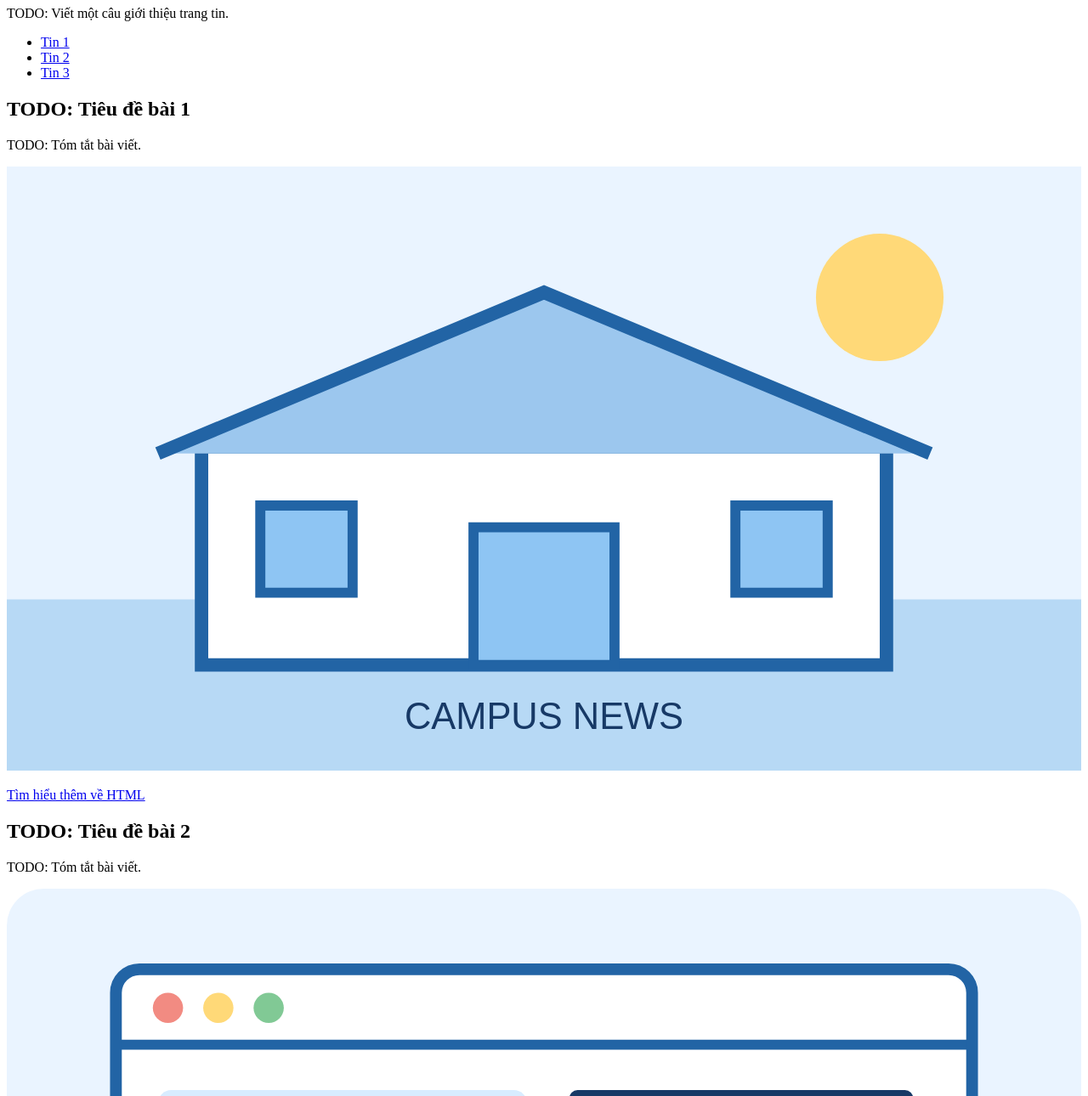
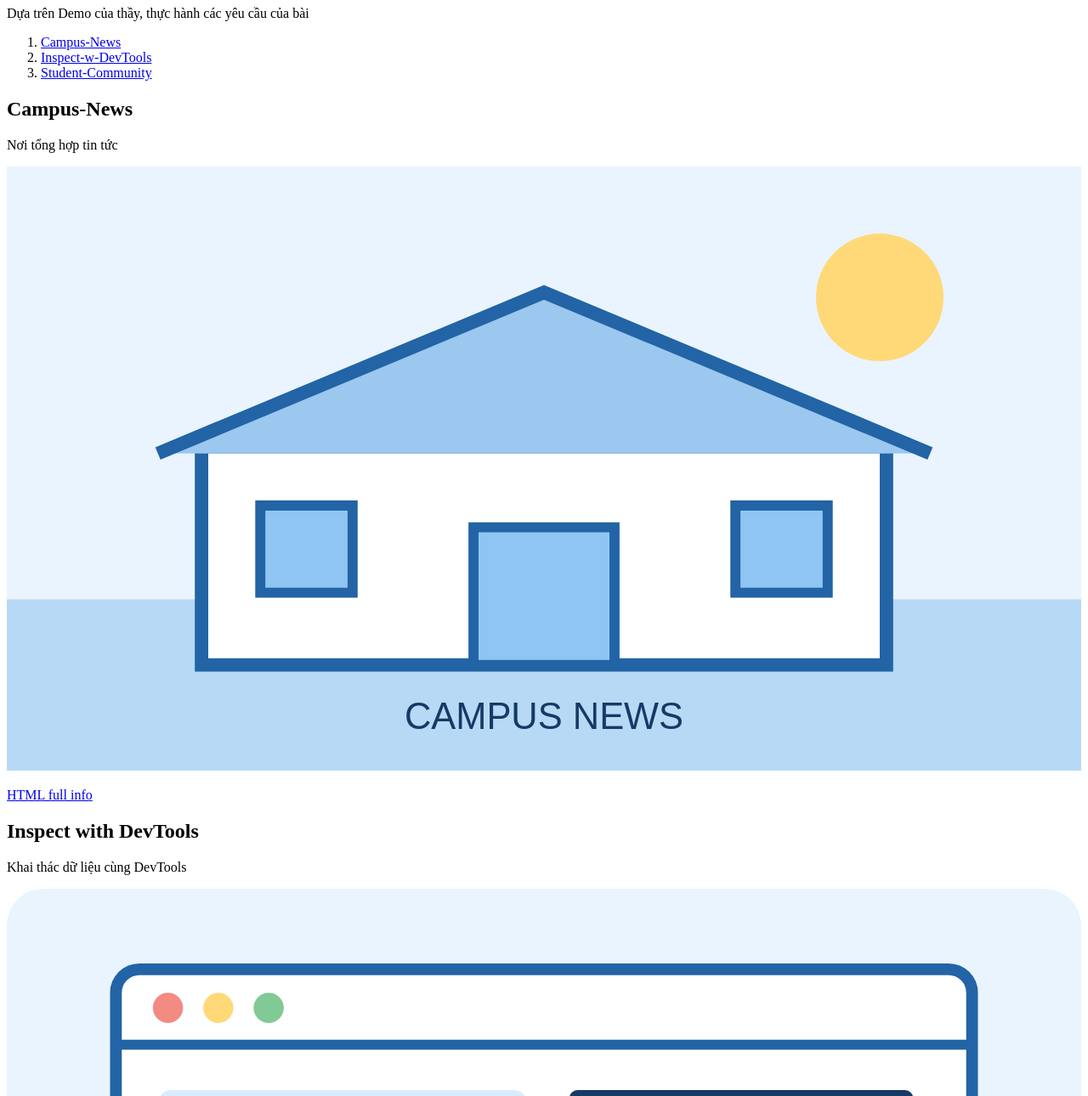
Before and after one commit to NguyenSyHaiAnh/TH01, a plain HTML site: page starter/index.html in a window 1280 px wide. Shown: the part 73-1363 px from the top of the page at 85% size. Drawn offline with Linux system fonts and the light colour scheme.

Commit message:
change the whole text

```diff
--- a/starter/index.html
+++ b/starter/index.html
@@ -4,43 +4,43 @@
   <meta charset="utf-8">
   <meta name="viewport" content="width=device-width, initial-scale=1">
   <!-- TODO: Đặt tiêu đề xuất hiện trên tab trình duyệt. -->
-  <title>TODO: Tiêu đề CSE122 News</title>
+  <title>CSE122 Practice HTML HaiAnh 2551160719</title>
 </head>
 <body>
   <header>
     <!-- TODO: Thêm tên website bằng heading chính. -->
-    <h1>TODO: Tên website</h1>
-    <p>TODO: Viết một câu giới thiệu trang tin.</p>
+    <h1>Web thực hành đầu tiên của Hải Anh</h1>
+    <p>Dựa trên Demo của thầy, thực hành các yêu cầu của bài</p>
     <nav aria-label="Chuyên mục tin tức">
-      <ul>
+      <ol>
         <!-- TODO: Tạo liên kết tới ba bài viết bên dưới. -->
-        <li><a href="#article-1">Tin 1</a></li>
-        <li><a href="#article-2">Tin 2</a></li>
-        <li><a href="#article-3">Tin 3</a></li>
-      </ul>
+        <li><a href="#article-1">Campus-News</a></li>
+        <li><a href="#article-2">Inspect-w-DevTools</a></li>
+        <li><a href="#article-3">Student-Community</a></li>
+      </ol>
     </nav>
   </header>
   <main>
     <article id="article-1">
       <!-- TODO: Thêm tiêu đề, tóm tắt, ảnh assets/news-campus.svg và alt phù hợp. -->
-      <h2>TODO: Tiêu đề bài 1</h2>
-      <p>TODO: Tóm tắt bài viết.</p>
-      <img src="assets/news-campus.svg" alt="TODO: Mô tả ảnh">
-      <p><a href="https://html.spec.whatwg.org/">Tìm hiểu thêm về HTML</a></p>
+      <h2>Campus-News</h2>
+      <p>Nơi tổng hợp tin tức</p>
+      <img src="assets/news-campus.svg" alt="campus-image">
+      <p><a href="https://html.spec.whatwg.org/">HTML full info</a></p>
     </article>
     <article id="article-2">
       <!-- TODO: Hoàn thiện bài viết thứ hai và ảnh assets/news-devtools.svg. -->
-      <h2>TODO: Tiêu đề bài 2</h2>
-      <p>TODO: Tóm tắt bài viết.</p>
-      <img src="assets/news-devtools.svg" alt="TODO: Mô tả ảnh">
+      <h2>Inspect with DevTools</h2>
+      <p>Khai thác dữ liệu cùng DevTools</p>
+      <img src="assets/news-devtools.svg" alt="devtools">
     </article>
     <article id="article-3">
       <!-- TODO: Hoàn thiện bài viết thứ ba và ảnh assets/news-community.svg. -->
-      <h2>TODO: Tiêu đề bài 3</h2>
-      <p>TODO: Tóm tắt bài viết.</p>
-      <img src="assets/news-community.svg" alt="TODO: Mô tả ảnh">
+      <h2>Student Community</h2>ặt nhãn tên dễ đọc cho trình đọc m
+      <p>Tham gia cộng đồng sinh viên</p>
+      <img src="assets/news-community.svg" alt="community">
     </article>
   </main>
-  <footer><p>TODO: Thêm tên website và dòng chân trang.</p></footer>
+  <footer><p>Campus project with HaiAnh</p></footer>
 </body>
 </html>
```
Also changed, not shown: 1 other file.
